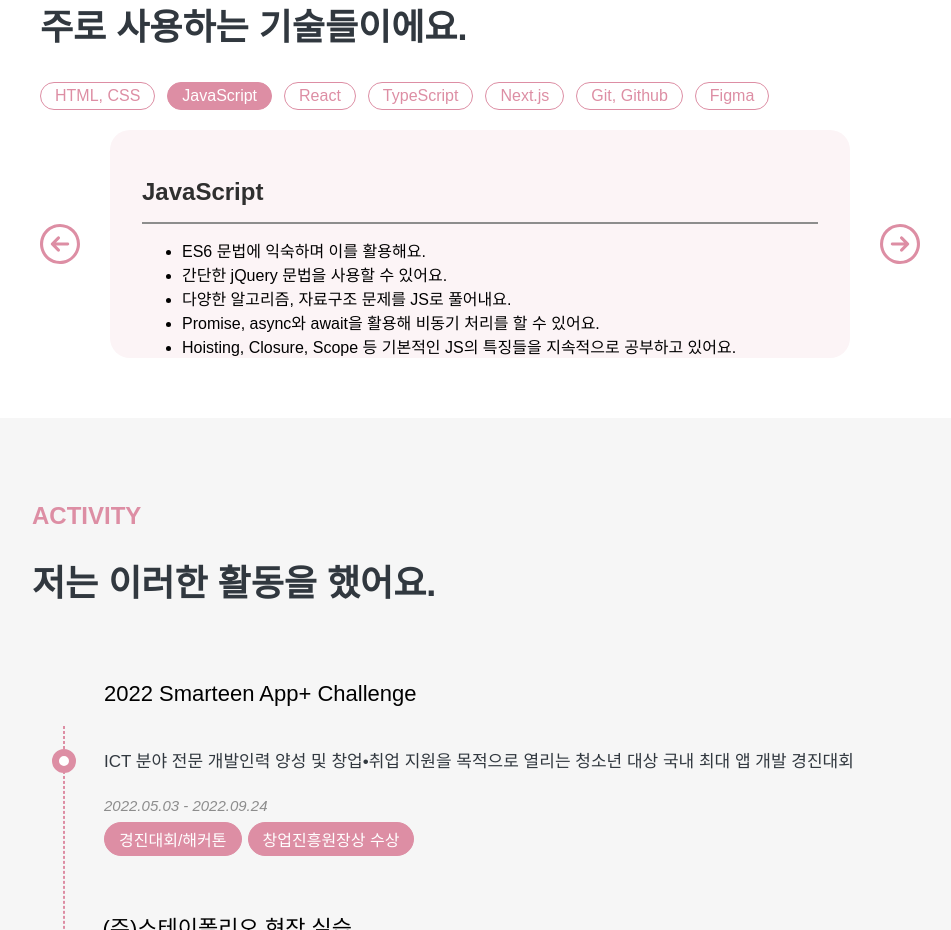
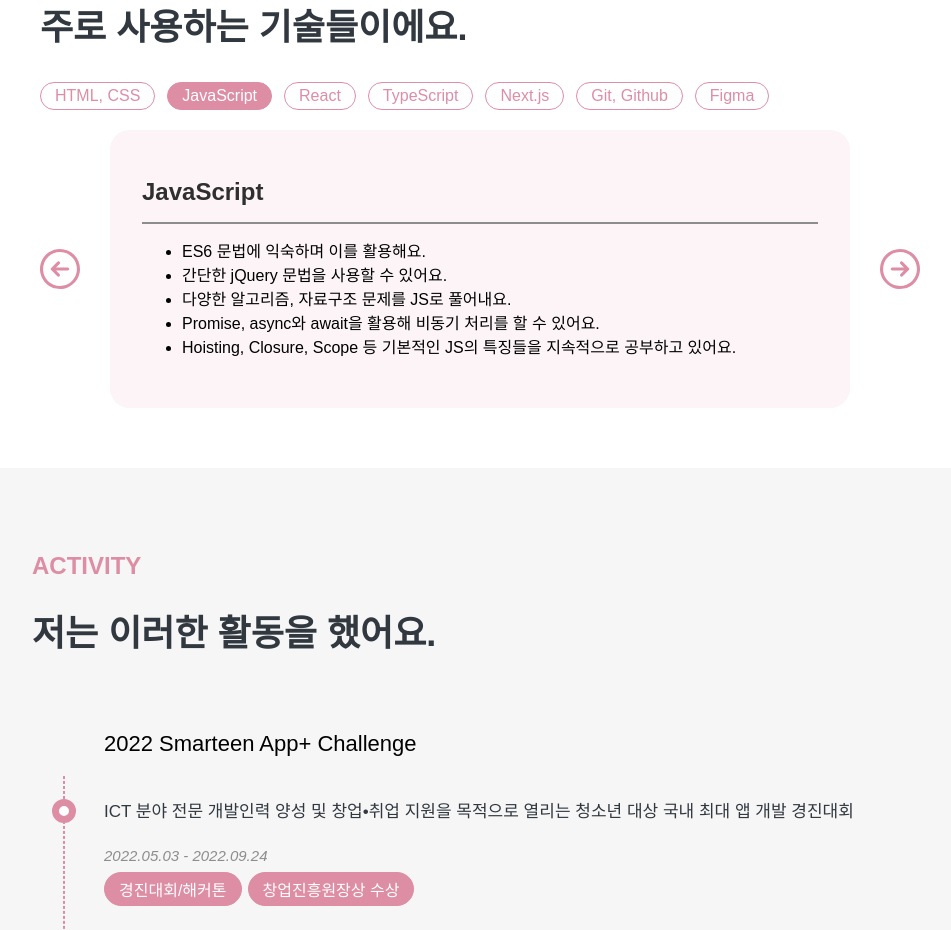
Before and after one commit to syhgpd/portfolio, a React (Create React App) app: page / in a window 1280 px wide. Shown: the part 1000-1930 px from the top of the page, without its empty margins (160-1111 px from the left). Built offline with nearby package versions, Linux system fonts and the light colour scheme; what emotion-reset would draw is missing.

Commit message:
chore : height -> min-height

```diff
--- a/src/components/skill/DetailSkill.tsx
+++ b/src/components/skill/DetailSkill.tsx
@@ -24,7 +24,7 @@ const DetailSkillContainer = styled.div`
   background-color: ${({ theme }) => theme.pink300};
   border-radius: 20px;
   padding: 32px;
-  height: 228px;
+  min-height: 228px;
   > h1 {
     color: ${({ theme }) => theme.gray900};
     font-size: 24px;
```
